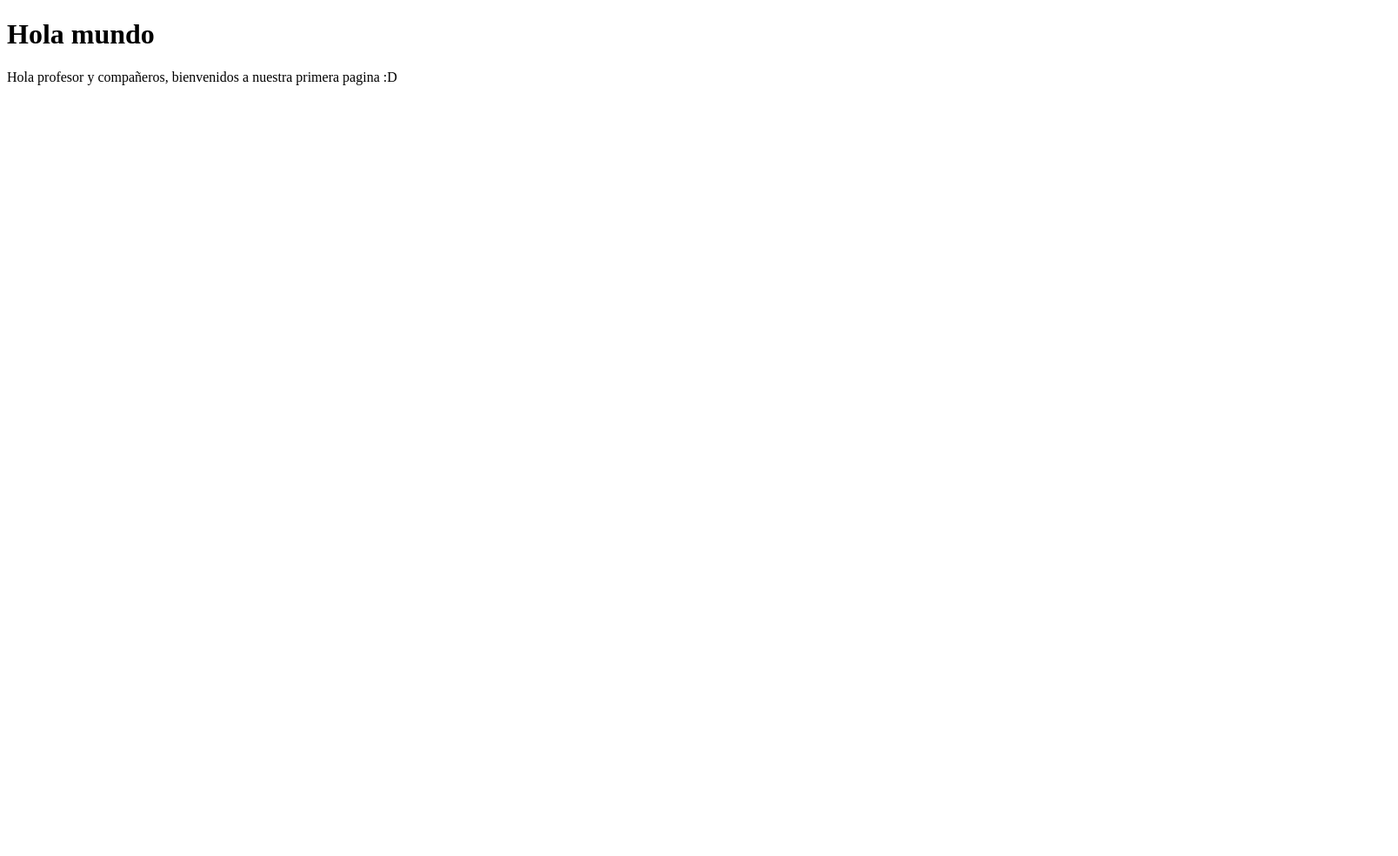
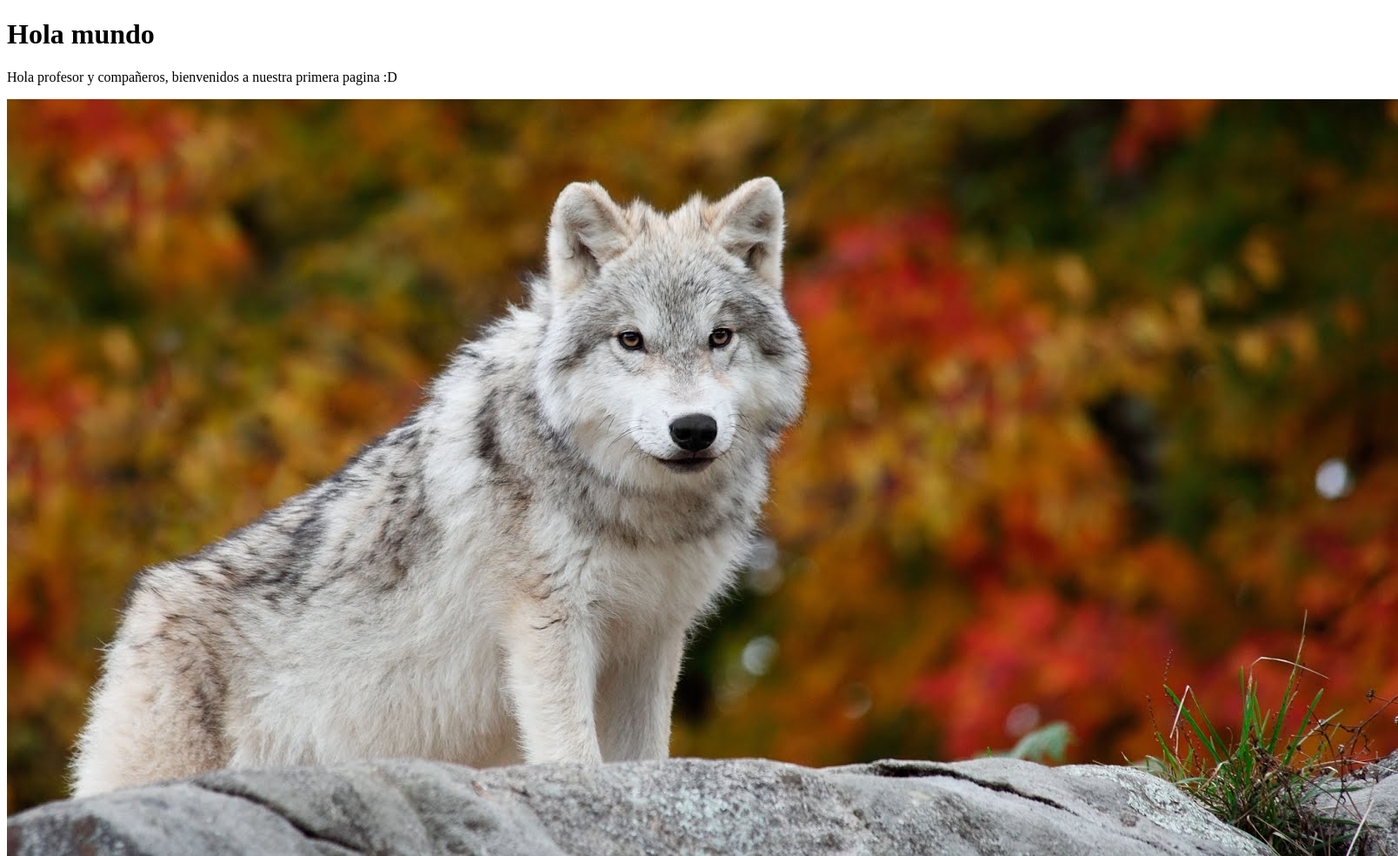
Before and after one commit to daniela150803/Pagina1, a plain HTML site: page index.html in a window 1280 px wide. Shown: the whole page at 87% size, 1608 px wide, since content can reach past the window. Before the commit the page ends 800 px from the top, so only its background shows below. Drawn offline with Linux system fonts and the light colour scheme.

Commit message:
imagen insertada

```diff
--- a/index.html
+++ b/index.html
@@ -9,4 +9,5 @@
     <h1>Hola mundo</h1>
 </body>
 <p>Hola profesor y compañeros, bienvenidos a nuestra primera pagina :D  </p>
+<img src="Xdd.jpg"/>
 </html>
```
Also changed, not shown: Xdd.jpg (added).
